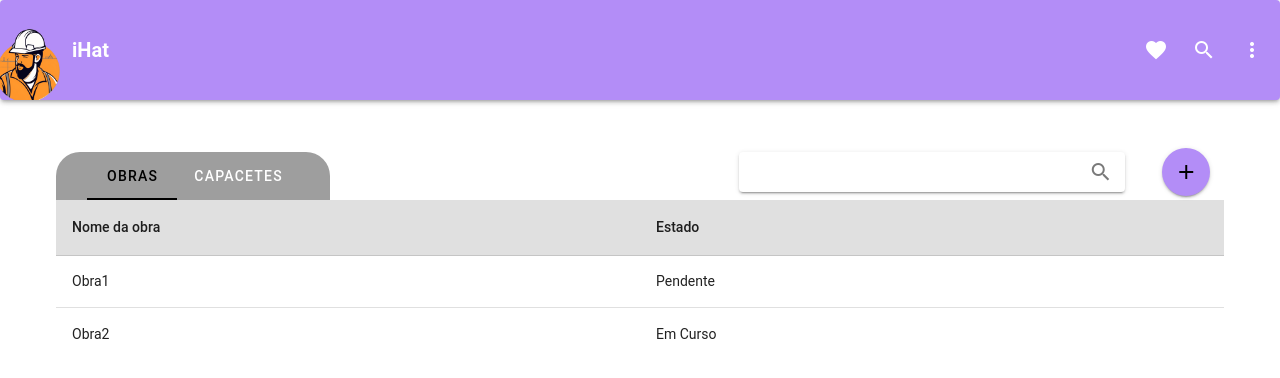
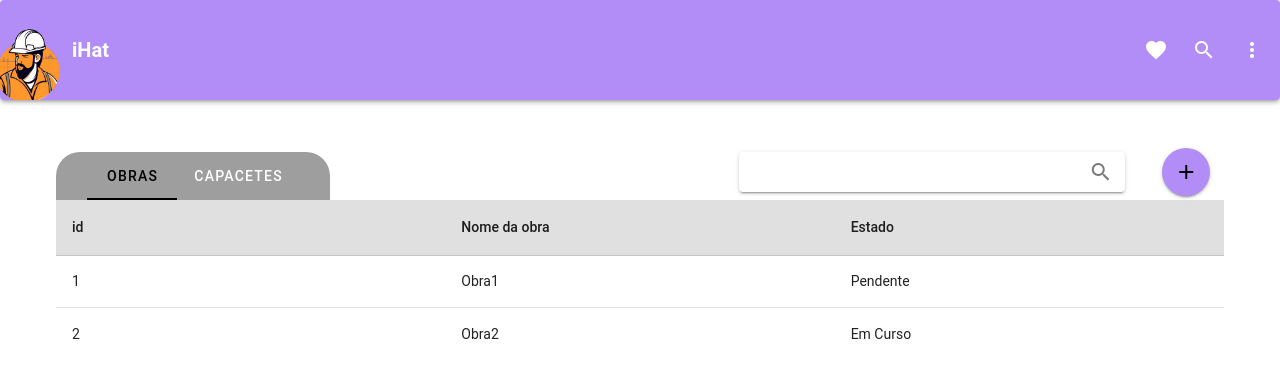
Before and after one commit to DiogoVieira63/iHat, a Vue app in the folder frontend/: page / in a window 1280 px wide. Shown: the top 378 px of the page. Built offline with nearby package versions, Linux system fonts and the light colour scheme.

Commit message:
add row click to element page

```diff
--- a/frontend/src/components/Lista.vue
+++ b/frontend/src/components/Lista.vue
@@ -1,20 +1,26 @@
 <script setup>
 import { watch } from "vue";
-import { defineProps, computed, ref } from "vue"
+import { computed, ref } from "vue"
 
+import { useRouter } from 'vue-router'
 
-
+const router = useRouter()
 const props = defineProps({
   list: {
     type: Array,
     required: true
-  }
+  },
+    path: {
+        type: String,
+        required: true
+    }
 })
+
 
 const headers = computed(() => Object.keys(props.list[0]))
 const numColsPercent = computed(() => (100 / headers.value.length) + "%")
 const page = ref(1);
-const maxPerPage = 10;
+const maxPerPage = 3;
 const numPages = computed(() => Math.ceil(props.list.length / maxPerPage));
 
 watch([page,numPages],()=>{
@@ -23,9 +29,20 @@ watch([page,numPages],()=>{
     }
 })
 
+function changePage(id) {
+    router.push({ path: `${props.path}/${id}` })
+}
+
+const rows = computed(() => {
+  const startIndex = (page.value - 1) * maxPerPage;
+  const endIndex = startIndex + maxPerPage;
+  return props.list.slice(startIndex,endIndex);
+});
+
+
 </script>
 <template>
-    <v-table height="20%">
+    <v-table height="50vh" hover>
         <thead>
             <tr>
                 <th v-for="header in headers" :key="header" class="text-left" >
@@ -34,14 +51,14 @@ watch([page,numPages],()=>{
             </tr>
         </thead>
         <tbody>
-            <tr v-for="(item,index) in props.list.slice(maxPerPage*(page-1),maxPerPage*page)" :key="index">
+            <tr v-for="(row, rowIndex) in rows" :key="rowIndex" @click="changePage(row.id)">
                 <td v-for="header in headers" :key="header" class="text-left" >
-                    {{ item[header] }}
+                    {{ row[header] }}
                 </td>
             </tr>
             </tbody>
     </v-table>
-    <v-pagination class="mt-10" v-if="numPages !== 1" v-model="page" :length="numPages"></v-pagination>
+    <v-pagination class="mt-10 " v-if="numPages !== 1" v-model="page" :length="numPages"></v-pagination>
 </template>
 
 <style scoped>
--- a/frontend/src/views/HomeView.vue
+++ b/frontend/src/views/HomeView.vue
@@ -4,18 +4,18 @@ import Lista from "../components/Lista.vue"
 import PageLayout from "../components/PageLayout.vue"
 import { computed, ref, watch } from "vue"
 
-const obras = [{ 'Nome da obra': 'Obra1', 'Estado': 'Pendente' }, { 'Nome da obra': 'Obra2', 'Estado': 'Em Curso' }]
-const Capacetes = [{ 'Id': '1', 'Estado': 'Pendente' }, { 'Id': '2', 'Estado': 'Em Curso' }, { 'Id': '3', 'Estado': 'Planeado' }]
-const tab = ref("Obras")
+const obras = [{ 'id':'1','Nome da obra': 'Obra1', 'Estado': 'Pendente' }, { 'id':'2','Nome da obra': 'Obra2', 'Estado': 'Em Curso' }]
+const Capacetes = [{ 'id': '1', 'Estado': 'Pendente' }, { 'id': '2', 'Estado': 'Em Curso' }, { 'id': '3', 'Estado': 'Planeado' }]
+const tab = ref("obras")
 const list = ref(obras)
 const formObra = ref(true)
 const search = ref("")
 
 watch(tab, (newValue, oldValue) => {
-  if (newValue === "Obras") {
+  if (newValue === "obras") {
     list.value = obras
     formObra.value = true
-  } else if (newValue === "Capacetes") {
+  } else if (newValue === "capacetes") {
     list.value = Capacetes
     formObra.value = false
   }
@@ -46,13 +46,13 @@ const filteredList = computed(() => {
           <v-col cols="12" xl="2" lg="3" md="6" class="text-center">
             <v-tabs v-model="tab" class="rounded-t-xl align-start" bg-color="grey lighten-3" color="black"
               align-tabs="center">
-              <v-tab value="Obras" color="black">Obras</v-tab>
-              <v-tab value="Capacetes" color="black">Capacetes</v-tab>
+              <v-tab value="obras" color="black">Obras</v-tab>
+              <v-tab value="capacetes" color="black">Capacetes</v-tab>
             </v-tabs>
           </v-col>
           <v-spacer></v-spacer>
           <v-col>
-            <v-text-field :loading="loading" density="compact" variant="solo" label="Search" v-model="search"
+            <v-text-field density="compact" variant="solo" label="Search" v-model="search"
               append-inner-icon="mdi-magnify" single-line hide-details></v-text-field>
           </v-col>
           <v-col cols="6" md="1" align-self="end">
@@ -60,7 +60,7 @@ const filteredList = computed(() => {
             <!--FormCapacete v-else/-->
           </v-col>
         </v-row>
-        <Lista v-if="filteredList.length > 0" :list="filteredList" />
+        <Lista v-if="filteredList.length > 0" :list="filteredList" :path="tab"/>
         <v-alert v-else dense type="info">No results found</v-alert>
       </v-sheet>
     </v-container>
```
